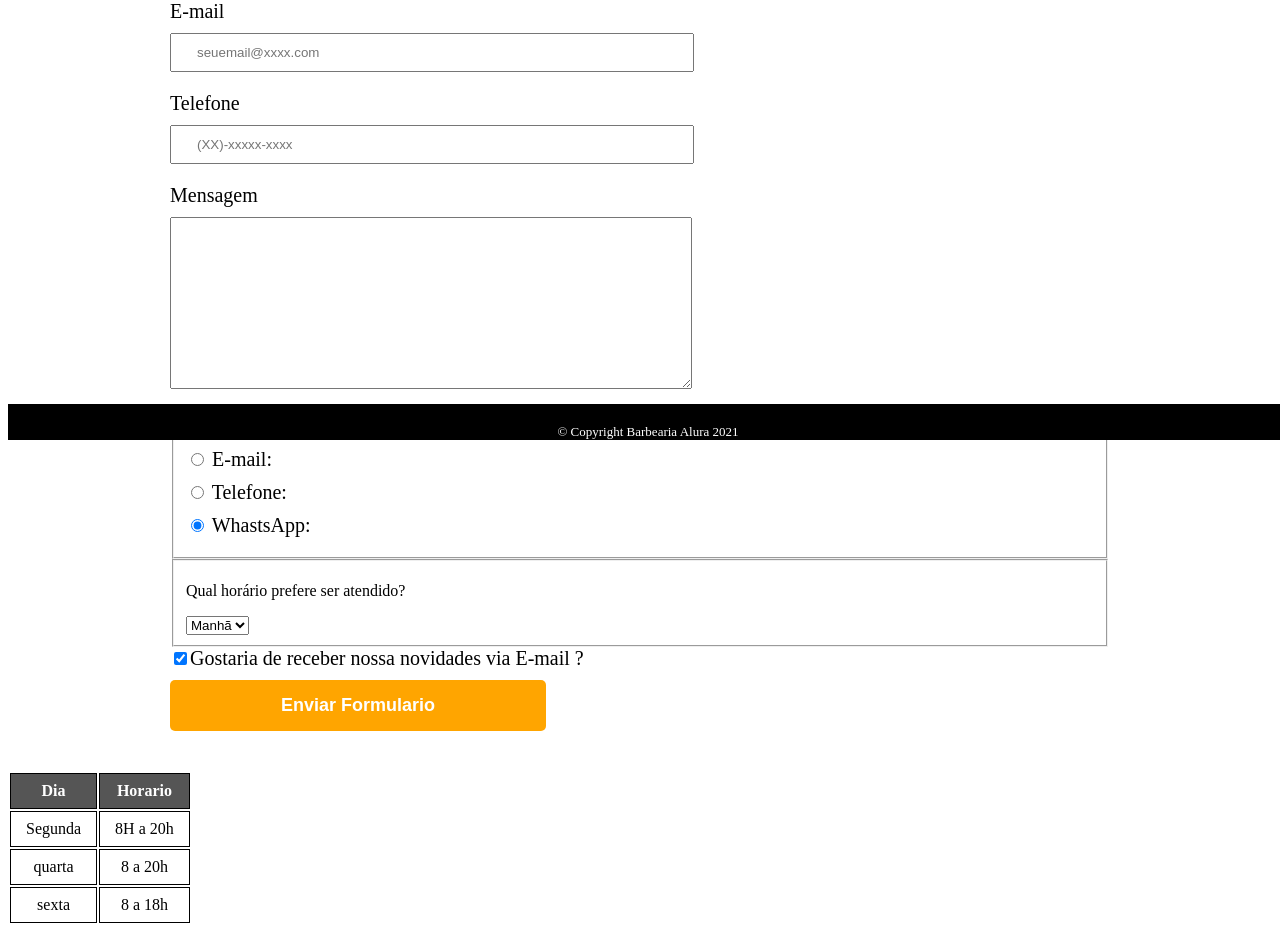
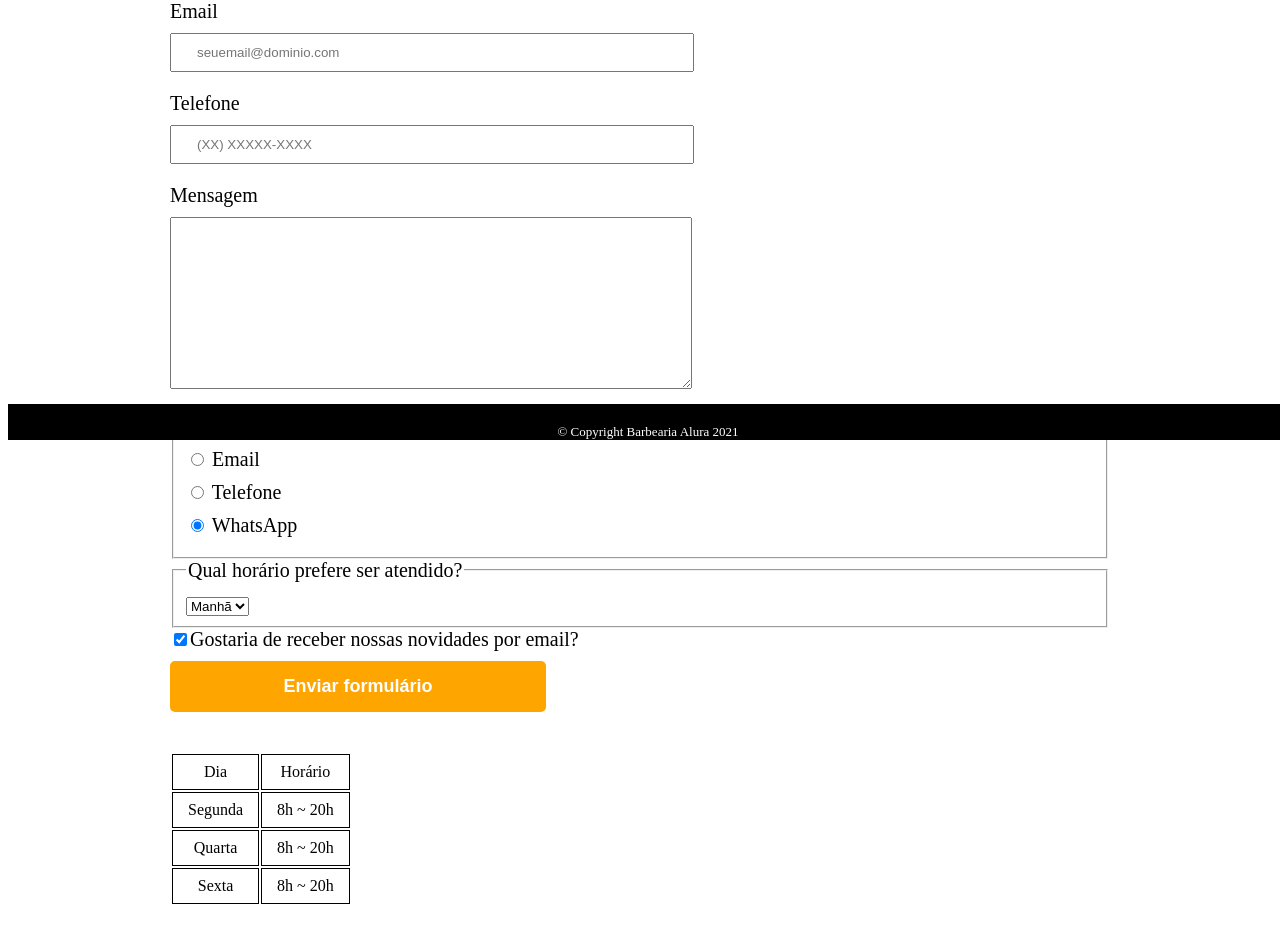
Before and after one commit to dudutavares1/AluraFrontEnd, an Angular app in the folder Barbearia-Alura/: page /Contato in a window 1280 px wide. Shown: the part 360-1312 px from the top of the page. Built offline with nearby package versions, Linux system fonts and the light colour scheme.

Commit message:
atualizando pagina da barbearia
colocando opacidade na foto e no titulo

```diff
--- a/Barbearia-Alura/src/app/Barbearia/Barbearia.component.html
+++ b/Barbearia-Alura/src/app/Barbearia/Barbearia.component.html
@@ -1,73 +1,55 @@
 <header>
   <h1 class="titulo-principal">Barbearia Alura</h1>
-
 </header>
 
 <img class="banner" src="/assets/img/banner.jpg" alt="Banner">
 
 <main>
+  <P>CONYEUDO QUALQUER</P>
   <section class="principal">
     <h2 class="titulo-principal">Sobre a Barbearia Alura</h2>
 
-    <img class="utensilios" src="/assets/img/utensilios.jpg" alt="utensilios da Barbearia ">
+    <img class="utensilios" src="/assets/img/utensilios.jpg" alt="Utensilios de um barbeiro.">
 
-
-    <p>
-      Localizada no coração da cidade a <strong>Barbearia Alura</strong> traz para o mercado o que há de melhor
-      para o
-      seu cabelo e barba.
-      Fundada em 2019, a Barbearia Alura já é destaque na cidade e conquista novos clientes a cada dia.
-    </p>
+    <p>Localizada no coração da cidade a <strong>Barbearia Alura</strong> traz para o mercado o que há de melhor para o
+      seu cabelo e barba. Fundada em 2019, a Barbearia Alura já é destaque na cidade e conquista novos clientes a cada
+      dia.</p>
 
     <p id="missao"><em>Nossa missão é: <strong>"Proporcionar auto-estima e qualidade de vida aos
-          clientes"</strong>.</em>
-    </p>
+          clientes"</strong>.</em></p>
 
-    <p>
-      Oferecemos profissionais experientes e antenados às mudanças no mundo da moda.
-      O atendimento possui padrão de excelência e agilidade, garantindo qualidade e satisfação dos nossos
-      clientes.
-    </p>
+    <p>Oferecemos profissionais experientes e antenados às mudanças no mundo da moda. O atendimento possui padrão de
+      excelência e agilidade, garantindo qualidade e satisfação dos nossos clientes.</p>
   </section>
 
-
-
   <section class="mapa">
-    <h3 class="titulo-principal">Nosso Estabelecimento</h3>
-    <p>Nosso estabeleciomento esta no coracao da cidade</p>
+    <h3 class="titulo-principal">Nosso estabelecimento</h3>
+    <p>Nosso estabelecimento está localizado no coração da cidade.</p>
 
     <div class="mapa-conteudo">
       <iframe
-        src="https://www.google.com/maps/embed?pb=!1m18!1m12!1m3!1d29358.348801508935!2d-45.707126983399895!3d-23.104650310960555!2m3!1f0!2f0!3f0!3m2!1i1024!2i768!4f13.1!3m3!1m2!1s0x94cc515874be629f%3A0xa2fbccc3bc2fbce!2sParque%20Res.%20Nova%20Ca%C3%A7apava%2C%20Ca%C3%A7apava%20-%20SP!5e0!3m2!1spt-BR!2sbr!4v1624282190013!5m2!1spt-BR!2sbr"
-        width="100%" height="300" style="border:0;" allowfullscreen="" loading="lazy"></iframe>
+        src="https://www.google.com/maps/embed?pb=!1m18!1m12!1m3!1d3656.4483278365396!2d-46.63466568562861!3d-23.588249068469487!2m3!1f0!2f0!3f0!3m2!1i1024!2i768!4f13.1!3m3!1m2!1s0x94ce5a2b2ed7f3a1%3A0xab35da2f5ca62674!2sCaelum!5e0!3m2!1spt-BR!2sbr!4v1568814489656!5m2!1spt-BR!2sbr"
+        width="100%" height="300" frameborder="0" style="border:0;" allowfullscreen=""></iframe>
     </div>
   </section>
 
-
-
-
-  <section class="beneficio">
-    <h3 class="titulo-principal">
-      Benefincios
-    </h3>
+  <section class="beneficios">
+    <h3 class="titulo-principal">Benefícios</h3>
 
     <div class="conteudo-beneficios">
       <ul class="lista-beneficios">
-        <li class="itens">*Atendimento ao Cliente </li>
-        <li class="itens"> *Espaco Diferencial </li>
-        <li class="itens"> *Localizacao</li>
-        <li class="itens">*Profissionais Qualificados </li>
-        <li class="itens"> *Pontualidade</li>
-        <li class="itens"> *Limpeza</li>
-      </ul><img src="/assets/img/beneficios.jpg" class="imagem-beneficio" alt="">
+        <li class="itens">Atendimento aos Clientes</li>
+        <li class="itens">Espaço diferenciado</li>
+        <li class="itens">Localização</li>
+        <li class="itens">Profissionais Qualificados</li>
+        <li class="itens">Pontualidade</li>
+        <li class="itens">Limpeza</li>
+      </ul><img  class="imagem-beneficios" src="/assets/img/beneficios.jpg" >
     </div>
 
     <div class="video">
-      <iframe width="560" height="315" src="https://www.youtube.com/embed/wcVVXUV0YUY" title="YouTube video player"
-        frameborder="0" allow="accelerometer; autoplay; clipboard-write; encrypted-media; gyroscope; picture-in-picture"
-        allowfullscreen></iframe>
+      <iframe width="560" height="315" src="https://www.youtube.com/embed/wcVVXUV0YUY" frameborder="0"
+        allow="accelerometer; autoplay; encrypted-media; gyroscope; picture-in-picture" allowfullscreen></iframe>
     </div>
-
   </section>
-
 </main>
--- a/Barbearia-Alura/src/app/Barbearia/Barbearia.component.scss
+++ b/Barbearia-Alura/src/app/Barbearia/Barbearia.component.scss
@@ -3,34 +3,27 @@ header {
 }
 
 main {
-  background: silver;
 }
 
 .banner {
   width: 100%;
-}
-
-.principal {
-  background: silver;
-  padding: 30px;
-  background: silver;
+  margin-top: -30px;
 }
 
 .titulo-principal {
-  padding-left: 10px;
   text-align: center;
   font-size: 2em;
   margin: 0 0 1em;
   clear: left;
-  margin-top: 15px;
+  color: rgba(0,0,0,0.3);
 }
-
 
 .principal {
   padding: 3em 0;
-  background: silver;
+  background: #fefefe;
   width: 940px;
   margin: 0 auto;
+  margin-top: -35px;
 }
 
 .principal p {
@@ -53,7 +46,7 @@ main {
 
 .mapa {
   padding: 3em 0;
-  background: linear-gradient(#FEFEFE, #888888);
+  background: linear-gradient(#fefefe, #888888);
 }
 
 .mapa-conteudo {
@@ -61,16 +54,22 @@ main {
   margin: 0 auto;
 }
 
-.principal {
-  padding: 3em 0;
-  background: #FEFEFE;
-  width: 940px;
-  margin: 0 auto;
+.mapa p {
+  margin: 0 0 2em;
+  text-align: center;
 }
 
 .beneficios {
-  padding: 3em 0;
-  background: #888888;
+  background: #ffffff;
+  padding: 20px;
+  text-align: center;
+}
+
+ul {
+  display: inline-block;
+  vertical-align: top;
+  width: 20%;
+  margin-right: 15%;
 }
 
 .conteudo-beneficios {
@@ -84,8 +83,12 @@ main {
   vertical-align: top;
 }
 
+em strong {
+  color: #ff0000;
+}
+
 .itens {
-  line-height: 1.5;
+  font-style: italic;
 }
 
 .itens:first-child {
@@ -94,42 +97,14 @@ main {
 
 .imagem-beneficios {
   width: 60%;
+  opacity: 0.8;
+  transition: 400ms;
 }
 
-.itens:before {
-  content: "★";
+.imagem-beneficios:hover {
+
+  opacity: 1;
 }
-
-
-.imagem-beneficio {
-  width: 60%;
-}
-
-
-.titulo-centralizado {
-  text-align: center;
-}
-
-p {
-  text-align: center;
-}
-
-#missao {
-  font-size: 20px;
-}
-
-em strong {
-  color: #ff0000;
-}
-
-
-ul {
-  display: inline-block;
-  vertical-align: top;
-  width: 20%;
-  margin-right: 15%;
-}
-
 .video {
   width: 560px;
   margin: 2em auto;
--- a/Barbearia-Alura/src/app/contato/contato.component.html
+++ b/Barbearia-Alura/src/app/contato/contato.component.html
@@ -1,34 +1,30 @@
 <main>
   <form>
-    <label for="nomesobrenome"> Nome e Sobrenome </label>
+    <label for="nomesobrenome">Nome e sobrenome</label>
     <input type="text" id="nomesobrenome" class="input-padrao" required>
 
-    <label for="email"> E-mail </label>
-    <input type="text" id="email" class="input-padrao" required placeholder="seuemail@xxxx.com">
+    <label for="email">Email</label>
+    <input type="email" id="email" class="input-padrao" required placeholder="seuemail@dominio.com">
 
-    <label for="telefone"> Telefone </label>
-    <input type="number" id="telefone" class="input-padrao" required placeholder="(XX)-xxxxx-xxxx">
+    <label for="telefone">Telefone</label>
+    <input type="tel" id="telefone" class="input-padrao" required placeholder="(XX) XXXXX-XXXX">
 
-    <label for="mensagem"> Mensagem </label>
-    <textarea name="" id="" cols="72" rows="10" class="input-padrao" required></textarea>
-
+    <label for="mensagem">Mensagem</label>
+    <textarea cols="70" rows="10" id="mensagem" class="input-padrao" required></textarea>
 
     <fieldset>
-      <legend class="">Como Prefere o nosso contato ?</legend>
-      <label for="radio-email"><input type="radio" name="contato" value="email" id="radio-email">
-        E-mail: </label>
-
+      <legend>Como prefere o nosso contato?</legend>
+      <label for="radio-email"><input type="radio" name="contato" value="email" id="radio-email"> Email</label>
 
       <label for="radio-telefone"><input type="radio" name="contato" value="telefone" id="radio-telefone">
-        Telefone: </label>
+        Telefone</label>
 
-
-      <label for="radio-whastsapp"><input type="radio" name="contato" value="whastsapp" id="radio-whastsapp" checked>
-        WhastsApp: </label>
+      <label for="radio-whatsapp"><input type="radio" name="contato" value="whatsapp" id="radio-whatsapp" checked>
+        WhatsApp</label>
     </fieldset>
 
     <fieldset>
-      <p>Qual horário prefere ser atendido?</p>
+      <legend>Qual horário prefere ser atendido?</legend>
       <select>
         <option>Manhã</option>
         <option>Tarde</option>
@@ -36,32 +32,27 @@
       </select>
     </fieldset>
 
-    <label class="checkbox"><input type="checkbox" checked>Gostaria de receber nossa novidades via E-mail ? </label>
+    <label class="checkbox"><input type="checkbox" checked>Gostaria de receber nossas novidades por email?</label>
 
-    <input class="enviar" type="submit" value="Enviar Formulario">
+    <input type="submit" value="Enviar formulário" class="enviar">
+  </form>
 
-  </form>
-</main>
-
-<table>
-  <thead>
+  <table>
     <tr>
-      <th>Dia</th>
-      <th>Horario</th>
+      <td>Dia</td>
+      <td>Horário</td>
     </tr>
-  </thead>
-  <tbody>
     <tr>
       <td>Segunda</td>
-      <td>8H a 20h</td>
+      <td>8h ~ 20h</td>
     </tr>
     <tr>
-      <td>quarta</td>
-      <td>8 a 20h</td>
+      <td>Quarta</td>
+      <td>8h ~ 20h</td>
     </tr>
     <tr>
-      <td>sexta</td>
-      <td>8 a 18h</td>
+      <td>Sexta</td>
+      <td>8h ~ 20h</td>
     </tr>
-  </tbody>
-</table>
+  </table>
+</main>
--- a/Barbearia-Alura/src/app/contato/contato.component.scss
+++ b/Barbearia-Alura/src/app/contato/contato.component.scss
@@ -54,7 +54,8 @@ thead {
   font-weight: bold;
 }
 
-td, th {
+td,
+th {
   border: 1px solid #000000;
-  padding: 8px 15px ;
+  padding: 8px 15px;
 }
--- a/Barbearia-Alura/src/app/produtos/produtos.component.scss
+++ b/Barbearia-Alura/src/app/produtos/produtos.component.scss
@@ -41,12 +41,11 @@ nav a:hover {
 }
 
 .produtos li:hover {
-  color: #c78c19;
-  font-size: 40px;
+  border-color: #c78c19;
 }
 
 .produtos li:active {
-  border-color: #88c198;
+  border-color: #088c19;
 }
 
 .produtos li:hover h2 {
```
